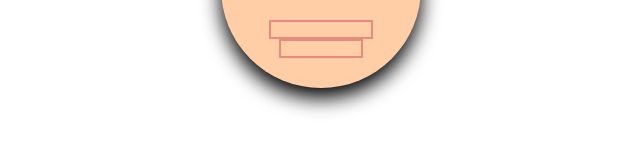
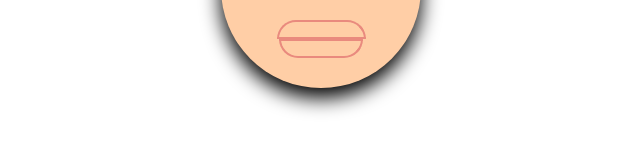
Before and after one commit to julianesp/drawing-my-face, a plain HTML site: page index.html in a window 1280 px wide. Shown: the part 470-622 px from the top of the page, 319-959 px from the left. Drawn offline with Linux system fonts and the light colour scheme.

Commit message:
Diseño base

```diff
--- a/css/styles.css
+++ b/css/styles.css
@@ -34,7 +34,7 @@ body {
     background-color: rgb(107, 74, 30);
 
     top: 20%;
-    right: 20%;
+    right: 25%;
 
     width: 20px;
     height: 20px;
@@ -125,27 +125,19 @@ body {
 }
 
 .mouth .up {
-    /* position: absolute; */
-
-
-
-    /* left: 25%; */
-
     border: 2px solid rgb(233, 138, 126);
+    border-top-left-radius: 30px;
+    border-top-right-radius: 30px;
 
     height: 15px;
-    width: 100px;
+    width: 85px;
 
 }
 
 .mouth .down {
-    /* position: absolute; */
-
-
-
-    /* left: 25%; */
-
     border: 2px solid rgb(233, 138, 126);
+    border-bottom-left-radius: 30px;
+    border-bottom-right-radius: 30px;
 
     height: 15px;
     width: 80px;
```
